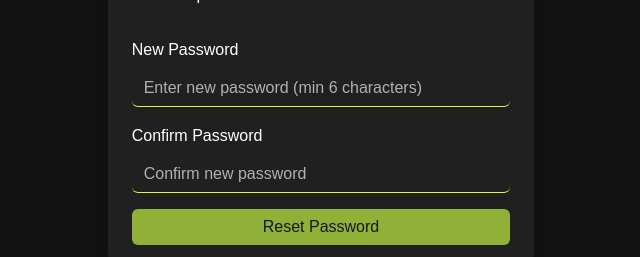
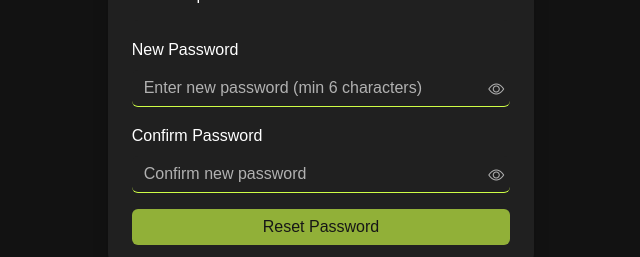
Before and after one commit to Laurence-Jose-st/elective-frontend, a React (Vite) app in the folder frontend/: page /reset-password in a window 1280 px wide. Shown: the part 362-619 px from the top of the page, without its empty margins (319-959 px from the left). Built offline with nearby package versions, Linux system fonts and the light colour scheme; no server answers; a web font is replaced by a local one.

Commit message:
Fix: Add See password Option + Some text Fixes

```diff
--- a/frontend/src/components/Login.tsx
+++ b/frontend/src/components/Login.tsx
@@ -24,6 +24,7 @@ function Login({
   const [rememberMe, setRememberMe] = useState(false)
   const [isLoading, setIsLoading] = useState(false)
   const [error, setError] = useState('')
+  const [showPassword, setShowPassword] = useState(false)
 
   const handleSubmit = async (e: React.FormEvent) => {
     e.preventDefault()
@@ -127,8 +128,9 @@ function Login({
                       <label htmlFor="password" className="form-label" style={{ color: '#fff' }}>
                         Password
                       </label>
+                      <div className="position-relative">
                         <input
-                        type="password"
+                          type={showPassword ? "text" : "password"}
                           className="form-control"
                           id="password"
                           value={password}
@@ -141,6 +143,19 @@ function Login({
                             color: '#fff'
                           }}
                         />
+                        <button
+                          type="button"
+                          className="position-absolute top-50 end-0 translate-middle-y border-0 bg-transparent"
+                          style={{ right: '10px', color: '#fff', cursor: 'pointer' }}
+                          onClick={() => setShowPassword(!showPassword)}
+                        >
+                          {showPassword ? (
+                            <i className="bi bi-eye-slash"></i>
+                          ) : (
+                            <i className="bi bi-eye"></i>
+                          )}
+                        </button>
+                      </div>
                     </div>
 
                     {customFields && <div className="mb-3">{customFields}</div>}
--- a/frontend/src/components/Signup.tsx
+++ b/frontend/src/components/Signup.tsx
@@ -22,6 +22,7 @@ function Signup({ onSubmit, title = 'Signup' }: SignupProps) {
     const [isVerifying, setIsVerifying] = useState(false)
     const [codeSent, setCodeSent] = useState(false)
     const [emailVerified, setEmailVerified] = useState(false)
+    const [showPassword, setShowPassword] = useState(false)
 
     // Check if user came from email verification
     useEffect(() => {
@@ -268,8 +269,9 @@ function Signup({ onSubmit, title = 'Signup' }: SignupProps) {
                                 <label htmlFor="password" className="form-label text-pure-white text-fonts">
                                     Password
                                 </label>
+                                <div className="position-relative">
                                     <input
-                                    type="password"
+                                        type={showPassword ? "text" : "password"}
                                         className="form-control border-0 border-bottom bg-charcoal text-pure-white text-fonts"
                                         id="password"
                                         value={password}
@@ -277,6 +279,19 @@ function Signup({ onSubmit, title = 'Signup' }: SignupProps) {
                                         required
                                         placeholder="Enter your password (min 6 characters)"
                                     />
+                                    <button
+                                        type="button"
+                                        className="position-absolute top-50 end-0 translate-middle-y border-0 bg-transparent"
+                                        style={{ right: '10px', color: '#ecececb6', cursor: 'pointer' }}
+                                        onClick={() => setShowPassword(!showPassword)}
+                                    >
+                                        {showPassword ? (
+                                            <i className="bi bi-eye-slash"></i>
+                                        ) : (
+                                            <i className="bi bi-eye"></i>
+                                        )}
+                                    </button>
+                                </div>
                             </div>
 
                             <button
--- a/frontend/src/pages/ResetPasswordPage.tsx
+++ b/frontend/src/pages/ResetPasswordPage.tsx
@@ -14,6 +14,8 @@ function ResetPasswordPage() {
   const [isLoading, setIsLoading] = useState(false)
   const [error, setError] = useState('')
   const [success, setSuccess] = useState(false)
+  const [showNewPassword, setShowNewPassword] = useState(false)
+  const [showConfirmPassword, setShowConfirmPassword] = useState(false)
 
   useEffect(() => {
     const tokenParam = searchParams.get('token')
@@ -116,8 +118,9 @@ function ResetPasswordPage() {
                 <Form onSubmit={handleSubmit}>
                   <Form.Group className="mb-3">
                     <Form.Label className="text-pure-white text-fonts">New Password</Form.Label>
+                    <div className="position-relative">
                       <Form.Control
-                      type="password"
+                        type={showNewPassword ? "text" : "password"}
                         className="border-0 border-bottom bg-charcoal text-pure-white text-fonts"
                         placeholder="Enter new password (min 6 characters)"
                         value={newPassword}
@@ -125,12 +128,26 @@ function ResetPasswordPage() {
                         required
                         disabled={!token}
                       />
+                      <button
+                        type="button"
+                        className="position-absolute top-50 end-0 translate-middle-y border-0 bg-transparent"
+                        style={{ right: '10px', color: '#ecececb6', cursor: 'pointer' }}
+                        onClick={() => setShowNewPassword(!showNewPassword)}
+                      >
+                        {showNewPassword ? (
+                          <i className="bi bi-eye-slash"></i>
+                        ) : (
+                          <i className="bi bi-eye"></i>
+                        )}
+                      </button>
+                    </div>
                   </Form.Group>
 
                   <Form.Group className="mb-3">
                     <Form.Label className="text-pure-white text-fonts">Confirm Password</Form.Label>
+                    <div className="position-relative">
                       <Form.Control
-                      type="password"
+                        type={showConfirmPassword ? "text" : "password"}
                         className="border-0 border-bottom bg-charcoal text-pure-white text-fonts"
                         placeholder="Confirm new password"
                         value={confirmPassword}
@@ -138,6 +155,19 @@ function ResetPasswordPage() {
                         required
                         disabled={!token}
                       />
+                      <button
+                        type="button"
+                        className="position-absolute top-50 end-0 translate-middle-y border-0 bg-transparent"
+                        style={{ right: '10px', color: '#ecececb6', cursor: 'pointer' }}
+                        onClick={() => setShowConfirmPassword(!showConfirmPassword)}
+                      >
+                        {showConfirmPassword ? (
+                          <i className="bi bi-eye-slash"></i>
+                        ) : (
+                          <i className="bi bi-eye"></i>
+                        )}
+                      </button>
+                    </div>
                   </Form.Group>
 
                   <Button
--- a/frontend/src/pages/WorkoutPage.tsx
+++ b/frontend/src/pages/WorkoutPage.tsx
@@ -641,7 +641,7 @@ function WorkoutPage() {
 
                       {/* Duration Tracking */}
                       <div className="mb-3">
-                        <label className="form-label fw-bold">Duration Tracking</label>
+                        <label className="form-label fw-bold text-pure-white">Duration Tracking</label>
                         <ButtonGroup className="mb-3 w-100">
                           <Button
                             variant={durationMode === 'timer' ? 'primary' : 'outline-primary'}
@@ -682,7 +682,7 @@ function WorkoutPage() {
                                   key={preset.value}
                                   variant={manualDuration === preset.value ? 'primary' : 'outline-primary'}
                                   size="sm"
-                                  className="border-0 btn-font text-off-white"
+                                  className="border-0 btn-font text-pure-white"
                                   onClick={() => setManualDuration(preset.value)}
                                 >
                                   {preset.label}
@@ -700,10 +700,10 @@ function WorkoutPage() {
                                 }}
                                 min="1"
                                 max="720"
-                                className={`flex-grow-1 border-0 border-bottom ${validationErrors.manualDuration ? 'border-danger' : ''}`}
+                                className={`flex-grow-1 border-0 border-bottom bg-charcoal text-pure-white ${validationErrors.manualDuration ? 'border-danger' : ''}`}
                               />
                               {validationErrors.manualDuration && (
-                                <small className="bg-charcoal text-white" style={{ fontSize: '0.7rem' }}>
+                                <small className="bg-charcoal text-pure-white" style={{ fontSize: '0.7rem' }}>
                                   {validationErrors.manualDuration}
                                 </small>
                               )}
@@ -711,7 +711,7 @@ function WorkoutPage() {
                                 value={manualDurationUnit}
                                 onChange={(e) => setManualDurationUnit(e.target.value as any)}
                                 style={{ width: '100px' }}
-                                className="border-0 border-bottom"
+                                className="border-0 border-bottom bg-charcoal text-pure-white"
                               >
                                 <option value="min">min</option>
                                 <option value="hrs">hrs</option>
@@ -902,12 +902,14 @@ function WorkoutPage() {
                       </div>
 
                       <div className="d-flex justify-content-center mt-auto pt-3 gap-2">
+                        {sessionExercises.length > 0 && (
                           <button
                             className="btn btn-font btn-outline-danger btn-size"
                             onClick={handleCancelSession}
                           >
                             Cancel Session
                           </button>
+                        )}
                         {sessionExercises.length > 0 && (
                         <button
                           className="btn btn-font btn-primary btn-size"
```
Lines whose indentation alone changed are shown as unchanged.
